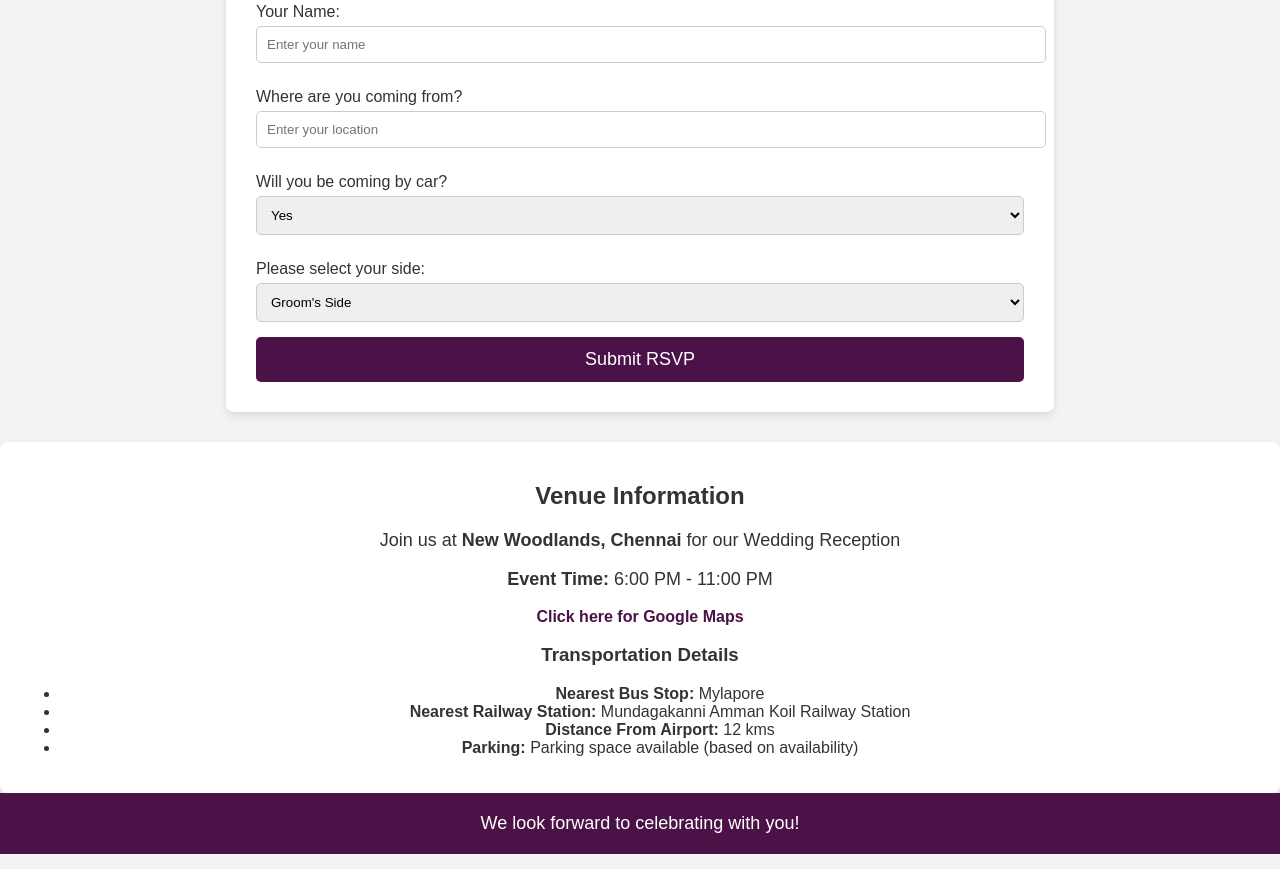
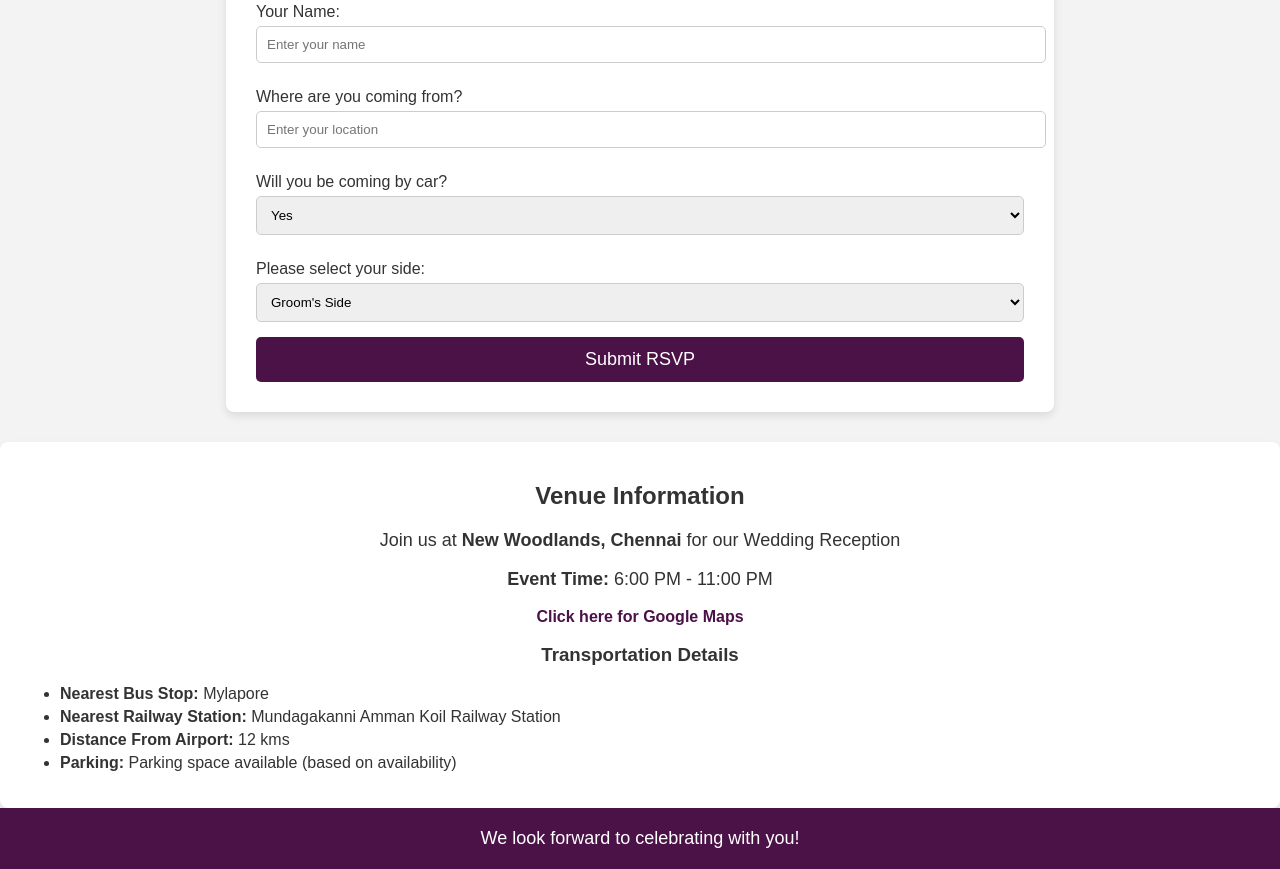
Before and after one commit to Sudarsanbadrinath/wedding-invite, a plain HTML site: page index.html in a window 1280 px wide. Shown: the part 338-1207 px from the top of the page. Drawn offline with Linux system fonts and the light colour scheme.

Commit message:
Update styles.css

```diff
--- a/styles.css
+++ b/styles.css
@@ -1,7 +1,6 @@
-
 /* Global Styles */
 body {
-    font-family: Arial, sans-serif;
+    font-family: 'Arial', sans-serif;
     background-color: #f3f3f3;
     color: #333;
     margin: 0;
@@ -94,3 +93,14 @@ footer {
 footer p {
     margin: 0;
 }
+
+/* Additional Styles for Better Layout */
+ul {
+    text-align: left;
+    margin-top: 10px;
+    font-size: 16px;
+}
+
+ul li {
+    margin: 5px 0;
+}
```
